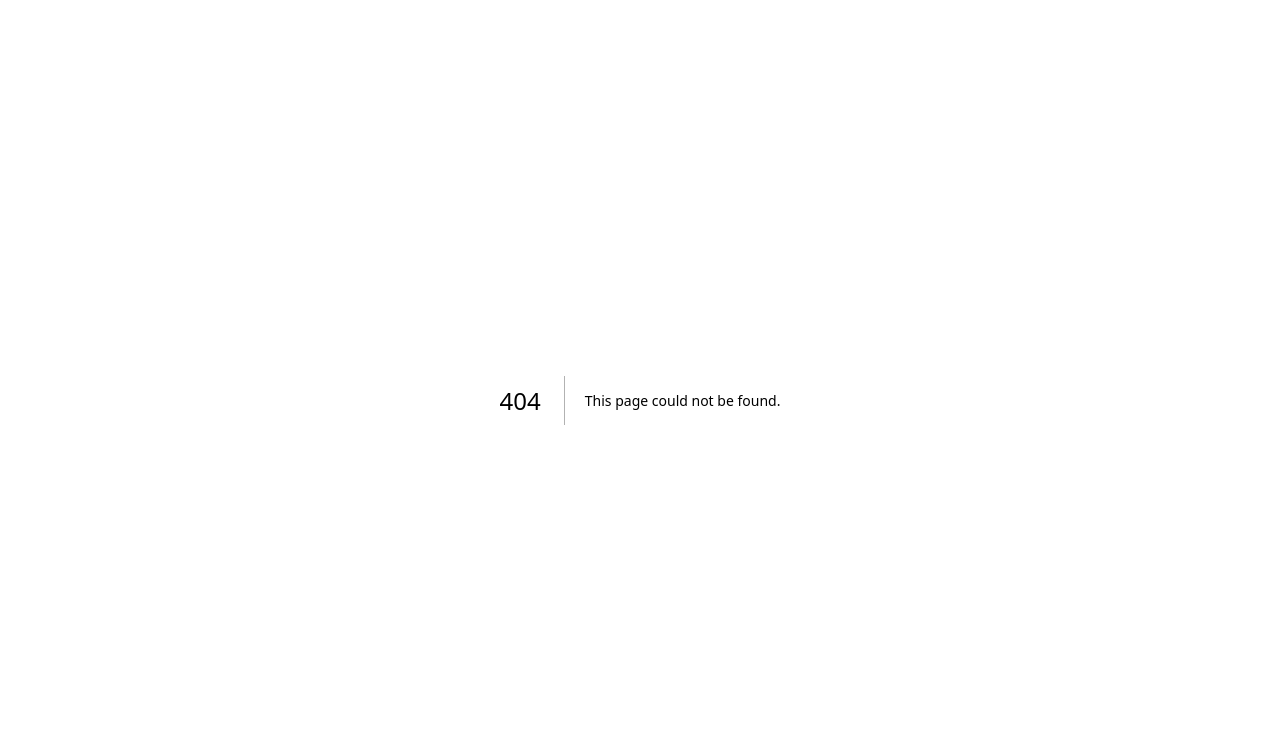
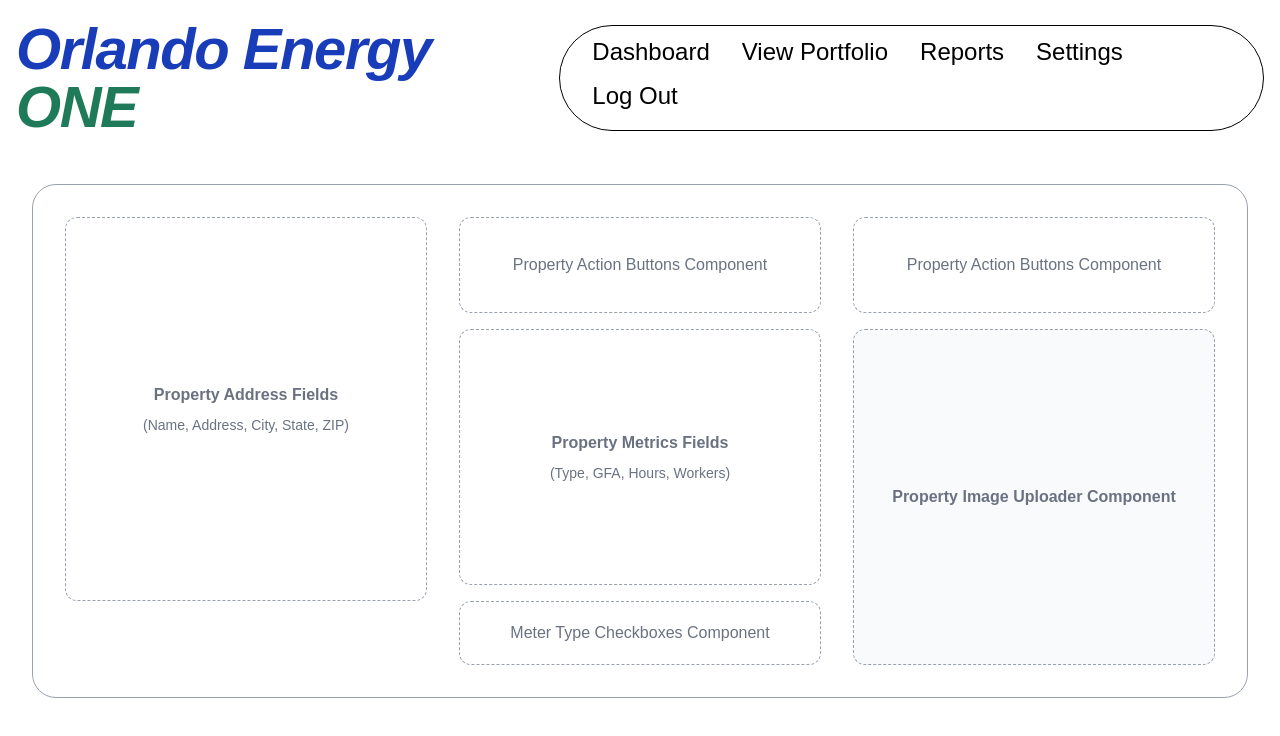
Before and after one commit to jojodecarlos/EnergyOne, a Next.js app in the folder utility-dashboard/: page /portfolio/manage in a window 1280 px wide. Before the commit this address had no page. Shown: the top 736 px of the page. Built offline with nearby package versions, Linux system fonts and the light colour scheme; no server answers.

Commit message:
Creating Page Layouts for View Portfilio and Portfolio Manager; created component files with placeholder code

```diff
--- /dev/null
+++ b/utility-dashboard/app/portfolio/manage/page.tsx
@@ -0,0 +1,45 @@
+import DashboardHeader from '@/components/DashboardHeader';
+import PropertyAddressFields from '@/components/PropertyAddressFields';
+import PropertyActionButtons from '@/components/PropertyActionButtons';
+import PropertyMetricsFields from '@/components/PropertyMetricsFields';
+import MeterTypeCheckboxes from '@/components/MeterTypeCheckboxes';
+import PropertyImageUploader from '@/components/PropertyImageUploader';
+
+export default function ManagePropertyPage() {
+  return (
+    <main className="min-h-screen bg-white flex flex-col">
+      <DashboardHeader />
+
+      <div className="flex-1 w-full max-w-7xl mx-auto p-8">
+
+        {/* The large outer border from the wireframe */}
+        <div className="border border-gray-400 rounded-3xl p-8">
+
+          {/* 3-Column Grid for the form elements */}
+          <div className="grid grid-cols-1 md:grid-cols-3 gap-8">
+
+            {/* COLUMN 1: Address Info */}
+            <div className="flex flex-col gap-4">
+               <PropertyAddressFields />
+            </div>
+
+            {/* COLUMN 2: Metrics & Actions */}
+            <div className="flex flex-col gap-4">
+               <PropertyActionButtons />
+               <PropertyMetricsFields />
+               <MeterTypeCheckboxes />
+            </div>
+
+            {/* COLUMN 3: Save/Delete & Image */}
+            <div className="flex flex-col gap-4 h-full">
+               <PropertyActionButtons />
+               <PropertyImageUploader />
+            </div>
+
+          </div>
+        </div>
+
+      </div>
+    </main>
+  );
+}
--- /dev/null
+++ b/utility-dashboard/app/portfolio/page.tsx
@@ -0,0 +1,63 @@
+import DashboardHeader from '@/components/DashboardHeader';
+import OverallPortfolioScore from '@/components/OverallPortfolioScore';
+import BulkImportCard from '@/components/BulkImportCard';
+import PropertyListItem from '@/components/PropertyListItem';
+import AddPropertyButton from '@/components/AddPropertyButton';
+import { supabase } from '@/lib/supabase';
+
+export default async function PortfolioPage() {
+
+  const { data: properties, error } = await supabase
+    .from('properties')
+    .select('*');
+
+  if (error) {
+    console.error("Error fetching properties:", error.message);
+  }
+
+  return (
+    <main className="min-h-screen bg-white flex flex-col">
+      <DashboardHeader />
+
+      {/* Main Content Area */}
+      <div className="flex-1 w-full max-w-7xl mx-auto p-8">
+
+        {/* CSS Grid: 1 column on mobile, 3 columns on desktop */}
+        <div className="grid grid-cols-1 lg:grid-cols-3 gap-8">
+
+          {/* LEFT COLUMN (1/3 width) */}
+          <div className="col-span-1 flex flex-col gap-8">
+            <OverallPortfolioScore />
+            <BulkImportCard />
+          </div>
+
+          {/* RIGHT COLUMN (2/3 width) - Property List Container */}
+          <div className="col-span-2 bg-gray-50 rounded-2xl p-6 flex flex-col gap-4 border border-gray-100 shadow-sm">
+
+            {/* Scrollable Container just for the pills */}
+            <div className="flex flex-col gap-4 overflow-y-auto max-h-[500px] pr-2 custom-scrollbar">
+
+              {properties && properties.length > 0 ? (
+                properties.map((property) => (
+                  <PropertyListItem key={property.id} propertyData={property} />
+                ))
+              ) : (
+                <div className="flex items-center justify-center h-24 text-gray-500">
+                  Add a property to see its score
+                </div>
+              )}
+
+            </div>
+
+            {/* The button stays pinned safely outside the scrolling area */}
+            <div className="pt-2">
+              <AddPropertyButton />
+            </div>
+
+          </div>
+
+        </div>
+      </div>
+    </main>
+  );
+}
--- /dev/null
+++ b/utility-dashboard/components/AddPropertyButton.tsx
@@ -0,0 +1,7 @@
+export default function AddPropertyButton() {
+  return (
+    <div className="border border-dashed border-blue-800 bg-blue-50 h-16 w-full flex items-center justify-center text-blue-800 font-bold rounded-full mt-4 cursor-pointer hover:bg-blue-100 transition">
+      Add or Manage Property Button Component
+    </div>
+  );
+}
--- /dev/null
+++ b/utility-dashboard/components/BulkImportCard.tsx
@@ -0,0 +1,7 @@
+export default function BulkImportCard() {
+  return (
+    <div className="border border-dashed border-gray-400 h-full min-h-[16rem] flex items-center justify-center text-gray-500 rounded-xl text-center p-4">
+      Bulk Import Card Component
+    </div>
+  );
+}
--- /dev/null
+++ b/utility-dashboard/components/MeterTypeCheckboxes.tsx
@@ -0,0 +1,7 @@
+export default function MeterTypeCheckboxes() {
+  return (
+    <div className="border border-dashed border-gray-400 h-16 w-full flex items-center justify-center text-gray-500 rounded-xl">
+      Meter Type Checkboxes Component
+    </div>
+  );
+}
--- /dev/null
+++ b/utility-dashboard/components/OverallPortfolioScore.tsx
@@ -0,0 +1,7 @@
+export default function OverallPortfolioScore() {
+  return (
+    <div className="border border-dashed border-gray-400 h-full min-h-[16rem] flex items-center justify-center text-gray-500 rounded-xl text-center p-4">
+      Overall Portfolio Score Component
+    </div>
+  );
+}
--- /dev/null
+++ b/utility-dashboard/components/PropertyActionButtons.tsx
@@ -0,0 +1,7 @@
+export default function PropertyActionButtons() {
+  return (
+    <div className="border border-dashed border-gray-400 h-24 w-full flex items-center justify-center text-gray-500 rounded-xl">
+      Property Action Buttons Component
+    </div>
+  );
+}
--- /dev/null
+++ b/utility-dashboard/components/PropertyAddressFields.tsx
@@ -0,0 +1,8 @@
+export default function PropertyAddressFields() {
+  return (
+    <div className="border border-dashed border-gray-400 h-96 w-full flex flex-col items-center justify-center text-gray-500 text-center p-4 rounded-xl">
+      <p className="font-bold">Property Address Fields</p>
+      <p className="text-sm mt-2">(Name, Address, City, State, ZIP)</p>
+    </div>
+  );
+}
--- /dev/null
+++ b/utility-dashboard/components/PropertyImageUploader.tsx
@@ -0,0 +1,7 @@
+export default function PropertyImageUploader() {
+  return (
+    <div className="border border-dashed border-gray-400 flex-1 min-h-[16rem] w-full bg-gray-50 rounded-xl flex items-center justify-center text-gray-500 font-bold text-center p-4">
+      Property Image Uploader Component
+    </div>
+  );
+}
--- /dev/null
+++ b/utility-dashboard/components/PropertyListItem.tsx
@@ -0,0 +1,7 @@
+export default function PropertyListItem() {
+  return (
+    <div className="border border-dashed border-gray-400 h-16 w-full flex items-center justify-center text-gray-500 rounded-full bg-white">
+      Property List Item Component
+    </div>
+  );
+}
--- /dev/null
+++ b/utility-dashboard/components/PropertyMetricsFields.tsx
@@ -0,0 +1,8 @@
+export default function PropertyMetricsFields() {
+  return (
+    <div className="border border-dashed border-gray-400 h-64 w-full flex flex-col items-center justify-center text-gray-500 text-center p-4 rounded-xl">
+      <p className="font-bold">Property Metrics Fields</p>
+      <p className="text-sm mt-2">(Type, GFA, Hours, Workers)</p>
+    </div>
+  );
+}
```
Also changed, not shown: 1 other file (tests, documents, lock files or other folders).
